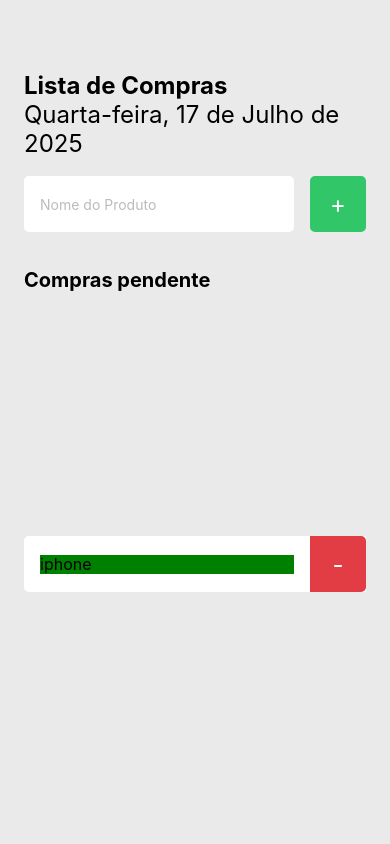
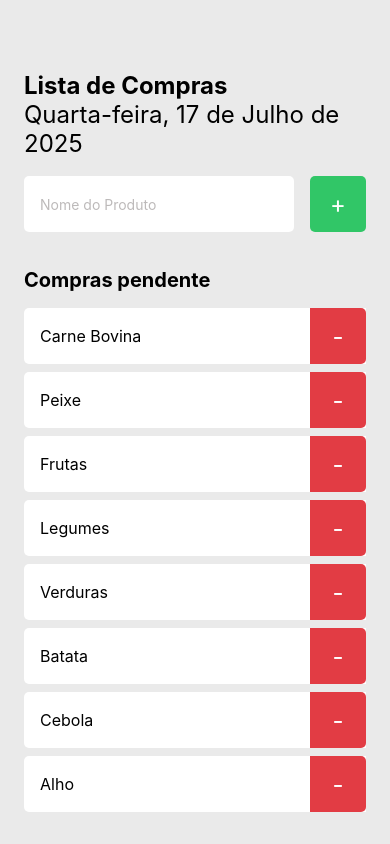
Before and after one commit to Luiz-F37/Desenvolvimento, a React Native app in the folder fundamentos/: screen / in a window 390 px wide. Built offline with nearby package versions, Linux system fonts and the light colour scheme.

Commit message:
newCommit

```diff
--- a/fundamentos/src/components/Product.tsx
+++ b/fundamentos/src/components/Product.tsx
@@ -29,6 +29,7 @@
         alignItems: 'center',
         borderBottomLeftRadius: 5,
         borderTopLeftRadius: 5,
+        marginBottom: 8,
     },
     buttonText: {
         fontSize: 24,
@@ -49,6 +50,6 @@
         lineHeight: 19.2,
         marginLeft: 16,
         marginRight: 16,
-        backgroundColor: 'green'
+        // backgroundColor: 'green'
     }
 })
--- a/fundamentos/src/screens/Home.tsx
+++ b/fundamentos/src/screens/Home.tsx
@@ -1,14 +1,56 @@
-import {StyleSheet, Text, TextInput, TouchableOpacity, View} from "react-native"
+import {FlatList, ScrollView, StyleSheet, Text, TextInput, TouchableOpacity, View} from "react-native"
 import { Product } from "../components/Product";
 
 
 export  function Home(){
+    const products = [
+        "Arroz",
+        "Feijão",
+        "Macarrão",
+        "Farinha de Trigo",
+        "Açúcar",
+        "Sal",
+        "Óleo de Soja",
+        "Leite",
+        "Ovos",
+        "Pão",
+        "Café",
+        "Chá",
+        "Manteiga",
+        "Queijo",
+        "Presunto",
+        "Frango",
+        "Carne Bovina",
+        "Peixe",
+        "Frutas",
+        "Legumes",
+        "Verduras",
+        "Batata",
+        "Cebola",
+        "Alho",
+        "Tomate",
+        "Cenoura",
+        "Banana",
+        "Maçã",
+        "Laranja",
+        "Uva",
+        "Refrigerante",
+        "Suco",
+        "Água Mineral",
+        "Biscoitos",
+        "Cereais",
+        "Molho de Tomate",
+        "Condimentos",
+        "Iogurte",
+        "Sorvete",
+        "Chocolate"
+      ];
     function handleAddProduct(){
 
     }
 
     function handleProductRemove(name : string){
-        console.log("Você clicou no botão de remover produto")
+        console.log(`Você clicou no botão de remover produto ${name}`)
     }
     return (
         <View style = {styles.container}>
@@ -30,11 +72,21 @@
 
             <Text style={styles.listTitle}>Compras pendente</Text>
 
-            <View style={styles.list}>
-            {/* <Text style={styles.listEmptyText}>Comprou todos os produtos? Adicione produtos a sua lista de compras</Text> */}
-             <Product name="iphone" onRemove={() => handleProductRemove("iphone")}/>
+              <FlatList
+                data={products}
+                keyExtractor={(item) => item}
+                contentContainerStyle={styles.list}
+                renderItem={({item}) => <Product name={item} onRemove={() => handleProductRemove(item)}/>}
+                showsVerticalScrollIndicator={false}
+                ListEmptyComponent={() => (
+                    <Text style={styles.listEmptyText}>
+                        Comprou todos os produtos? Adicione produtos a sua lista de compras
+                    </Text>
+                )}
+
+
+              />
             </View>
-        </View>
     )
 }
 
```
